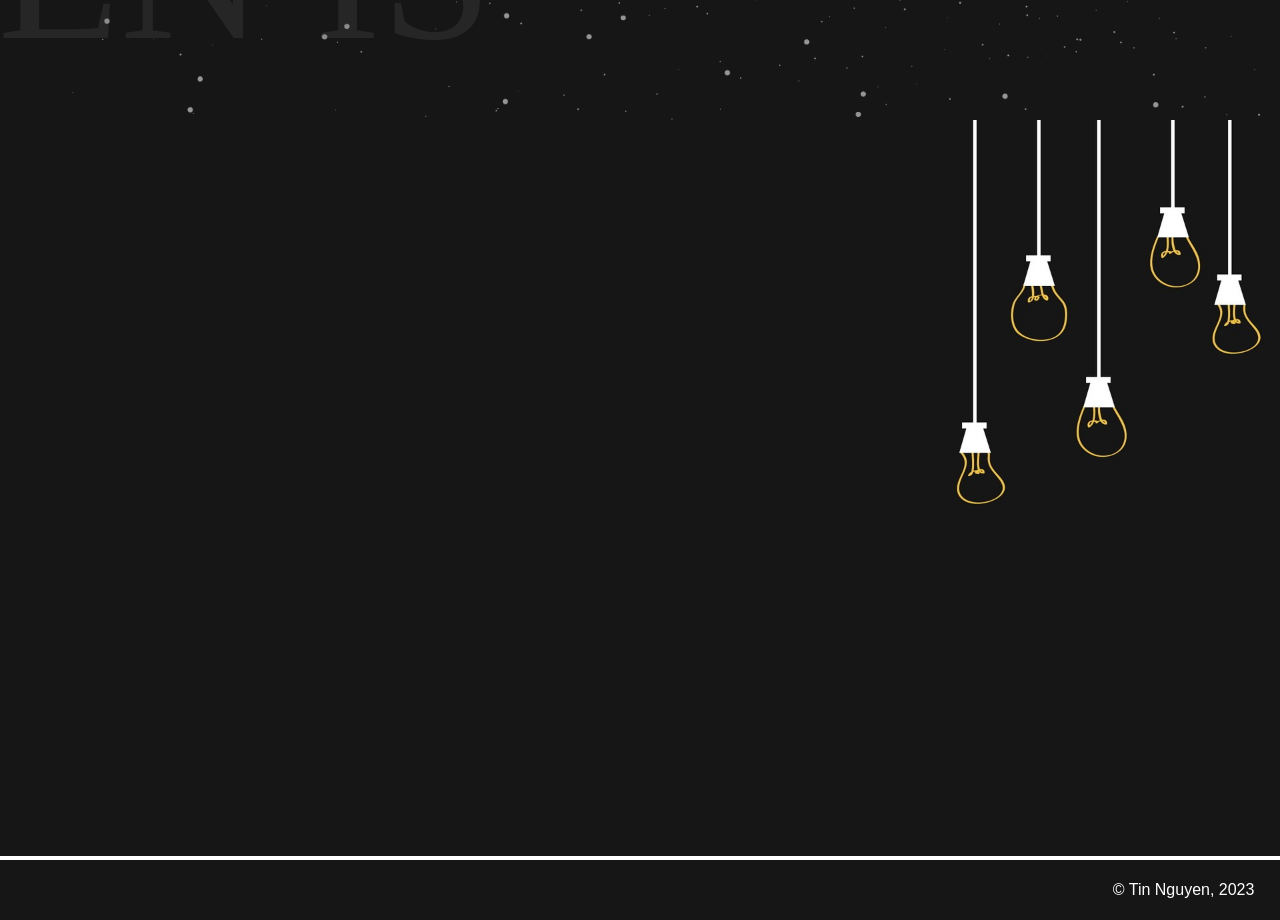
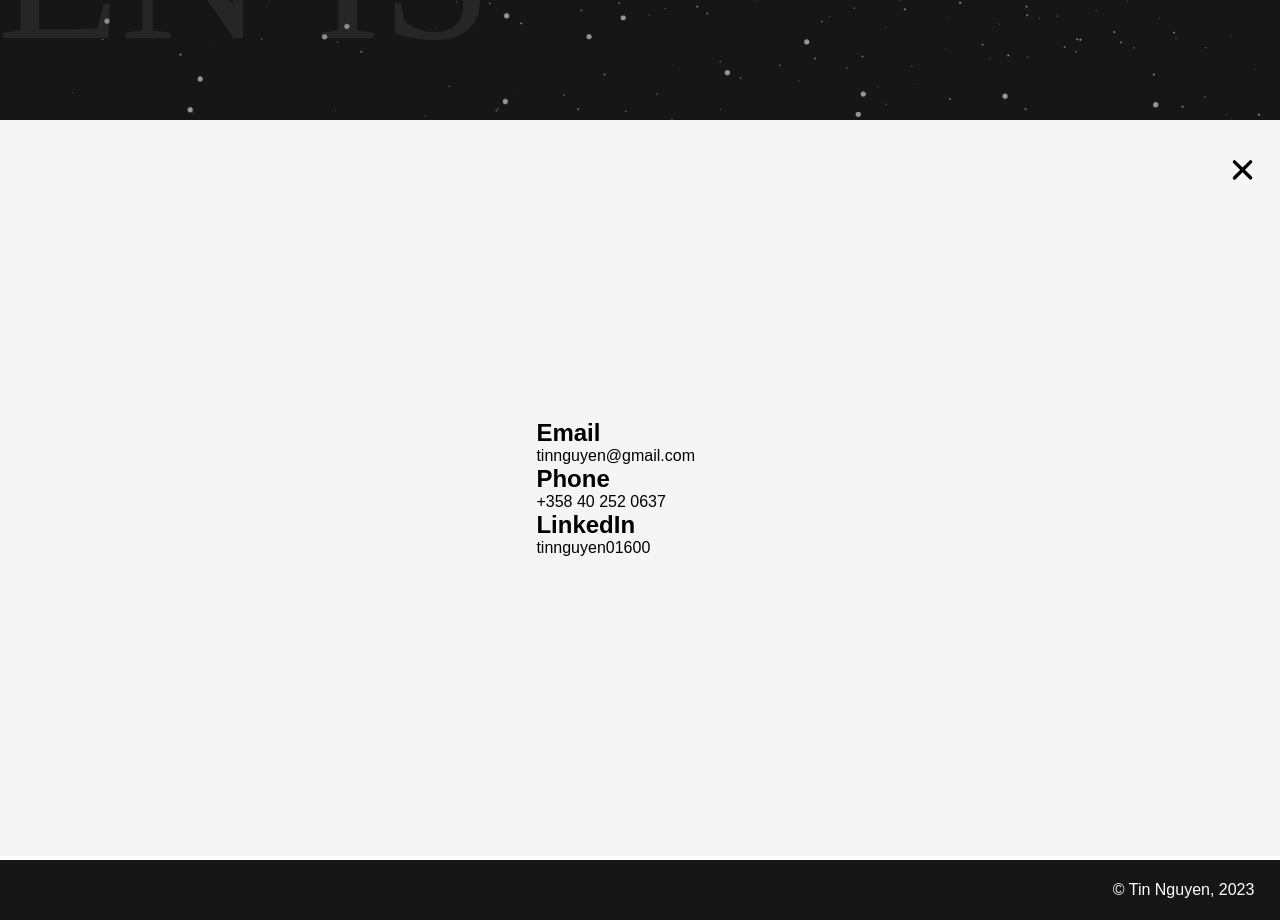
Before and after one commit to TinNguyen01600/portfolio, a React (Vite) app: page /contact in a window 1280 px wide. Shown: the part 1480-2400 px from the top of the page. Built offline with nearby package versions, Linux system fonts and the light colour scheme; a web font is replaced by a local one.

Commit message:
create new component ContactMe.jsx and its CSS

```diff
--- a/src/App.jsx
+++ b/src/App.jsx
@@ -13,6 +13,7 @@ import Work from './components/section3/Work'
 import Footer from './components/section3/Footer'
 import Education from './components/section3/Education'
 import Skills from './components/section3/Skills/Skills.jsx';
+import ContactMe from './components/section3/ContactMe.jsx'
 
 function App() {
     return (
@@ -33,6 +34,7 @@ function App() {
                         <Route path="/work" element={<Work />} />
                         <Route path="/education" element={<Education />} />
                         <Route path="/skills" element={<Skills />} />
+                        <Route path="/contact" element={<ContactMe />} />
                     </Routes>
                 </Router>
                 <Footer />
--- /dev/null
+++ b/src/CSS/ContactMe.css
@@ -0,0 +1,19 @@
+.contact-me {
+    height: 92%;
+    width: 100%;
+
+    .bg {
+        position: relative;
+        height: 100%;
+        width: 100%;
+        display: flex;
+        background: whitesmoke;
+
+        .main {
+            width: 100%;
+            display: flex;
+            align-items: center;
+            justify-content: center;
+        }
+    }
+}
--- a/src/components/section3/AboutMe/Music.jsx
+++ b/src/components/section3/AboutMe/Music.jsx
@@ -14,7 +14,7 @@ const Music = (props) => {
                     <p>
                         Besides, I'm also keen on arts, especially music and drawing.
                         I can play guitar passably, and enjoy it. I usually practice guitar in my spare time,
-                        mostly on Youtube and this commandably website Songsterr.
+                        mostly on Youtube and this commandably website <a href="https://www.songsterr.com/" target="_blank" style={{color: 'black'}}><i>Songsterr</i></a>.
                     </p>
                 </div>
                 <div className="video">
--- /dev/null
+++ b/src/components/section3/ContactMe.jsx
@@ -0,0 +1,41 @@
+import { motion } from 'framer-motion'
+import CloseButton from './CloseButton';
+import '../../CSS/ContactMe.css'
+
+const variants = {
+    open: {
+        clipPath: 'circle(1000px)',
+        transition: {
+            type: "spring",
+            stiffness: 20,
+        },
+    },
+};
+
+const ContactMe = () => {
+    return (
+        <motion.div className="contact-me" animate="open">
+            <motion.div className="bg" variants={variants}>
+                <div className='main'>
+                    <div className="text-ctn">
+                        <div>
+                            <h2>Email</h2>
+                            <span>tinnguyen@gmail.com</span>
+                        </div>
+                        <div>
+                            <h2>Phone</h2>
+                            <span>+358 40 252 0637</span>
+                        </div>
+                        <div>
+                            <h2>LinkedIn</h2>
+                            <span>tinnguyen01600</span>
+                        </div>
+                    </div>
+                </div>
+                <CloseButton />
+            </motion.div>
+        </motion.div>
+    )
+}
+
+export default ContactMe
```
